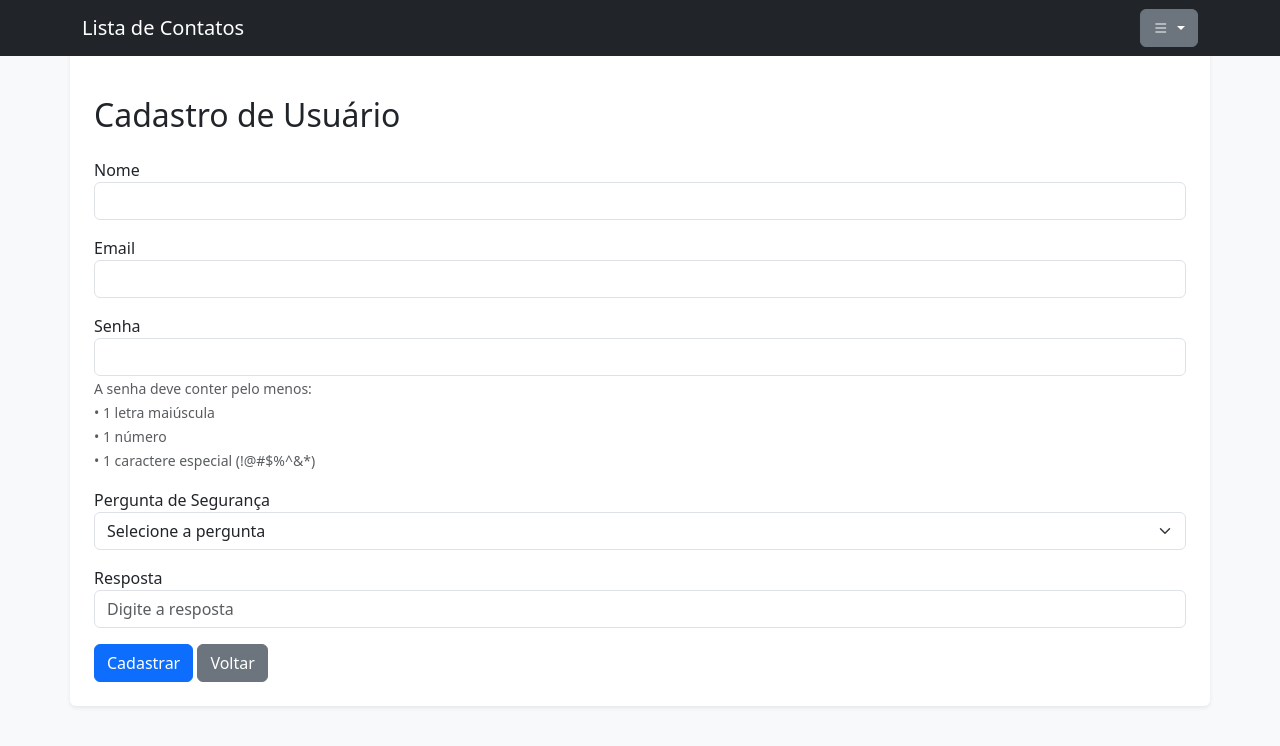
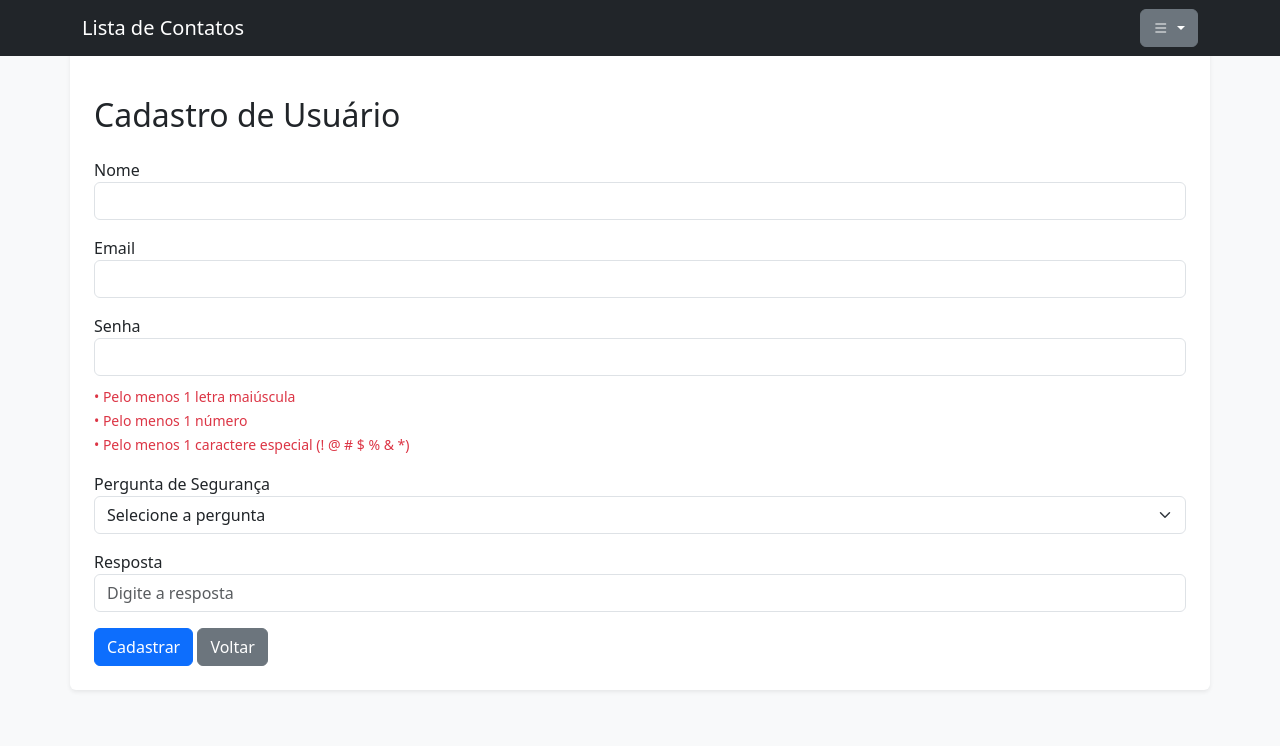
Before and after one commit to JeanMichell1304/Lista-de-contatos-Online-Projeto-Tecnol-gico-ULBRA-, a Flask app: page /cadastro_usuario in a window 1280 px wide. Shown: the top 746 px of the page. Run offline with Flask 3, Linux system fonts and the light colour scheme.

Commit message:
Atualizando cadastro de usuários

```diff
--- a/templates/cadastro_usuario.html
+++ b/templates/cadastro_usuario.html
@@ -49,22 +49,17 @@
             <label>Email</label>
             <input type="email" class="form-control" name="email" required>
         </div>
-        <div class="mb-3">
-            <label>Senha</label>
-            <input type="password"
-              class="form-control"
-            name="senha"
-            required
-            pattern="(?=.*[A-Z])(?=.*\d)(?=.*[!@#$%^&*]).{6,}"
-            title="A senha deve conter ao menos 1 letra maiúscula, 1 número e 1 caractere especial (!@#$%^&*).">
+<div class="mb-3">
+    <label>Senha</label>
+    <input type="password" class="form-control" name="senha" id="senha" required>
 
-            <small class="form-text text-muted">
-            A senha deve conter pelo menos:
-          <br>• 1 letra maiúscula
-          <br>• 1 número
-          <br>• 1 caractere especial (!@#$%^&*)
-            </small>
-          </div>
+    <div class="mt-2">
+        <small id="reqMaiuscula" class="text-danger">• Pelo menos 1 letra maiúscula</small><br>
+        <small id="reqNumero" class="text-danger">• Pelo menos 1 número</small><br>
+        <small id="reqEspecial" class="text-danger">• Pelo menos 1 caractere especial (! @ # $ % & *)</small>
+    </div>
+</div>
+
 
         <div class="mb-3">
             <label>Pergunta de Segurança</label>
@@ -87,5 +82,39 @@
 </div>
 
 <script src="https://cdn.jsdelivr.net/npm/bootstrap@5.3.0/dist/js/bootstrap.bundle.min.js"></script>
+<script>
+document.getElementById("senha").addEventListener("input", function () {
+    const senha = this.value;
+
+    const maiuscula = /[A-Z]/.test(senha);
+    const numero = /[0-9]/.test(senha);
+    const especial = /[!@#$%&*]/.test(senha);
+
+    // Atualiza visual
+    atualizarStatus("reqMaiuscula", maiuscula);
+    atualizarStatus("reqNumero", numero);
+    atualizarStatus("reqEspecial", especial);
+});
+
+function atualizarStatus(id, valido) {
+    const item = document.getElementById(id);
+
+    if (valido) {
+        item.classList.remove("text-danger");
+        item.classList.add("text-success");
+        item.innerHTML = "✔ " + item.innerHTML.replace("• ", "");
+    } else {
+        item.classList.remove("text-success");
+        item.classList.add("text-danger");
+
+        // Restauro • caso o usuário apague e volta a ficar inválido
+        item.innerHTML = item.innerHTML.replace("✔ ", "");
+        if (!item.innerHTML.startsWith("•")) {
+            item.innerHTML = "• " + item.innerHTML;
+        }
+    }
+}
+</script>
+
 </body>
 </html>
```
